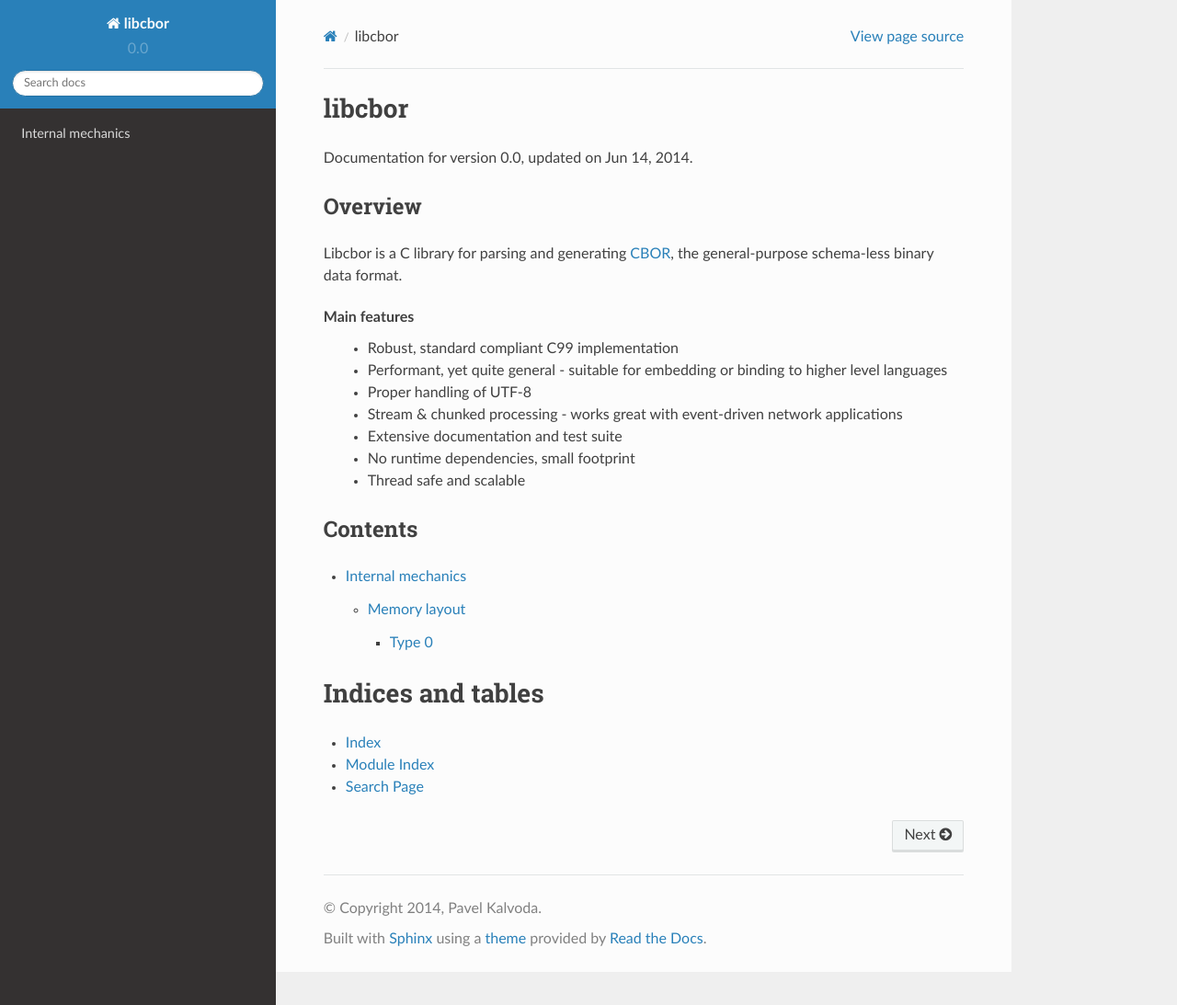
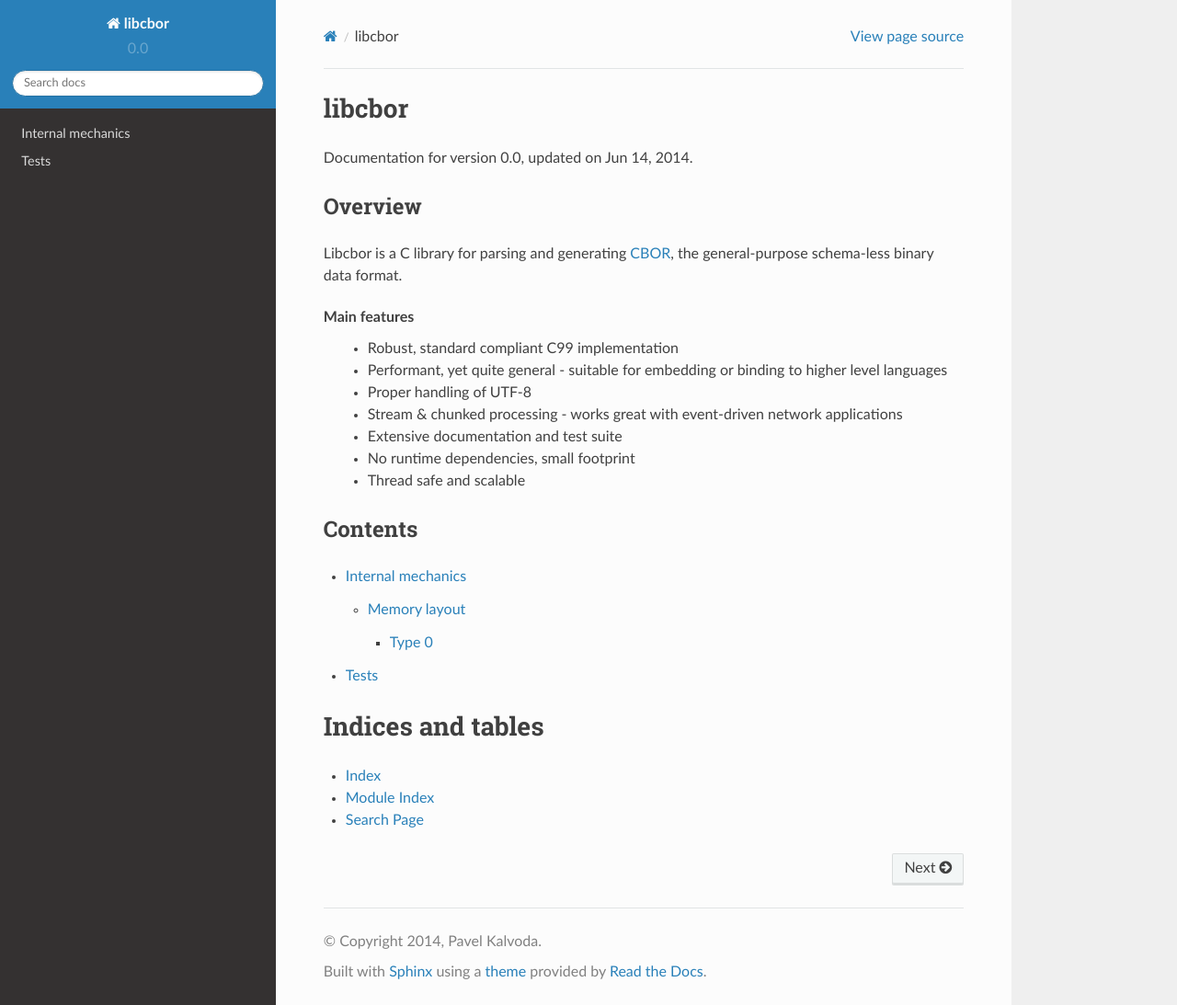
Before and after one commit to PJK/libcbor, a Sphinx documentation site: the page built from doc/source/index.rst, in a window 1280 px wide and 1093 px high. Shown: the whole window at 92% size. Built offline with Sphinx 7.4.7 and the Read the Docs theme 2.0.0, drawn with Linux system fonts in a browser that asks for light colours.

```diff
--- a/doc/source/index.rst
+++ b/doc/source/index.rst
@@ -24,6 +24,7 @@ Contents
    :maxdepth: 3
 
    internal
+   tests
 
 
 
--- /dev/null
+++ b/doc/source/tests.rst
@@ -0,0 +1,6 @@
+Tests
+=============
+
+There is a comprehensive test suite employing CMocka_
+
+.. _CMocka: http://cmocka.org/
```
Also changed, not shown: .gitmodules (added).
